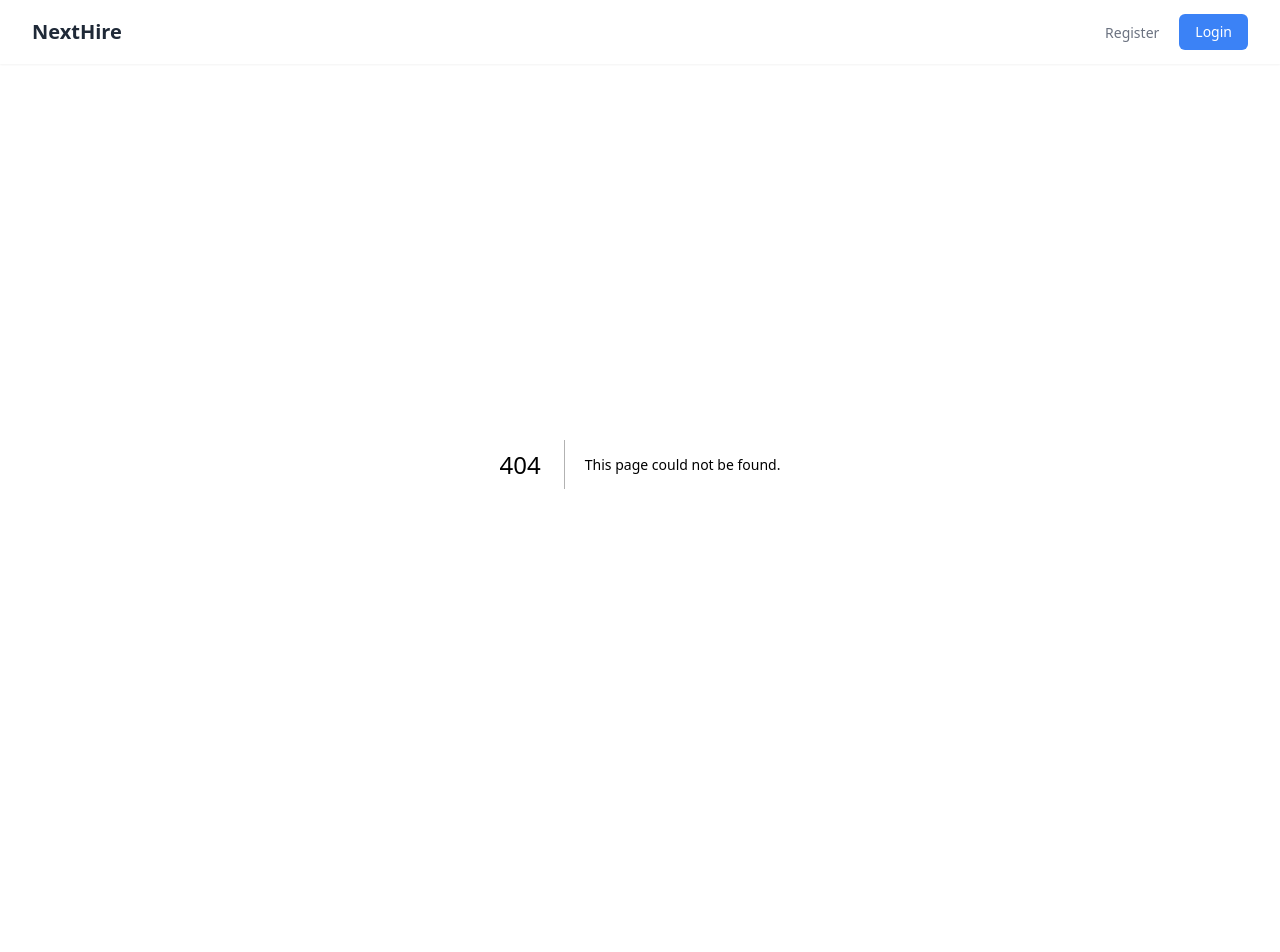
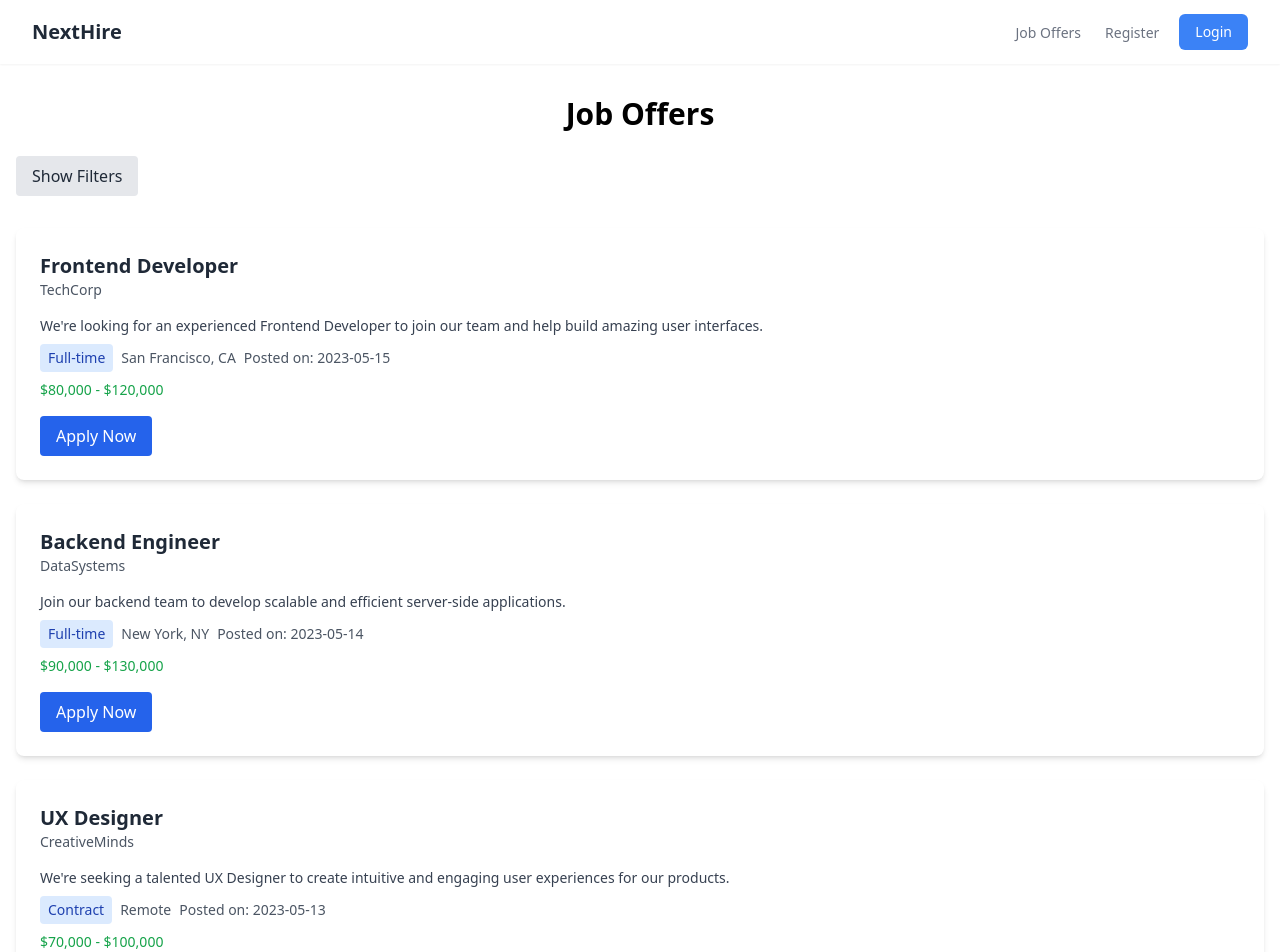
Before and after one commit to NavroO/nexthire-frontend, a Next.js app: page /pages/board in a window 1280 px wide. Before the commit this address had no page. Shown: the top 952 px of the page. Before the commit the page ends 864 px from the top, so only its background shows below. Built offline with nearby package versions, Linux system fonts and the light colour scheme.

Commit message:
setup detail page

```diff
--- a/next.config.mjs
+++ b/next.config.mjs
@@ -1,4 +1,14 @@
 /** @type {import('next').NextConfig} */
-const nextConfig = {};
+const nextConfig = {
+  redirects: async () => {
+    return [
+      {
+        source: "/",
+        destination: "/pages/board",
+        permanent: true,
+      },
+    ];
+  },
+};
 
 export default nextConfig;
--- a/src/app/components/Navbar.tsx
+++ b/src/app/components/Navbar.tsx
@@ -12,19 +12,19 @@ export default function Navbar() {
         <div className="flex justify-between h-16">
           <div className="flex-shrink-0 flex items-center">
             <Link
-              href="/"
+              href="/pages/board"
               className="text-xl font-bold text-gray-800 dark:text-white"
             >
               NextHire
             </Link>
           </div>
           <div className="hidden sm:ml-6 sm:flex sm:items-center sm:space-x-4">
-            {/* <Link
-              href="/job-offers"
+            <Link
+              href="/pages/board"
               className="border-transparent text-gray-500 dark:text-gray-300 hover:border-gray-300 dark:hover:border-gray-700 hover:text-gray-700 dark:hover:text-gray-200 inline-flex items-center px-1 pt-1 border-b-2 text-sm font-medium transition-colors duration-200"
             >
               Job Offers
-            </Link> */}
+            </Link>
             <Link
               href="/pages/register"
               className="border-transparent text-gray-500 dark:text-gray-300 hover:border-gray-300 dark:hover:border-gray-700 hover:text-gray-700 dark:hover:text-gray-200 inline-flex items-center px-1 pt-1 border-b-2 text-sm font-medium transition-colors duration-200"
--- /dev/null
+++ b/src/app/pages/board/[id]/page.tsx
@@ -0,0 +1,9 @@
+const JobDetails = () => {
+  return (
+    <button className="mt-4 px-4 py-2 bg-gray-200 rounded hover:bg-gray-300">
+      Back to Job Board
+    </button>
+  );
+};
+
+export default JobDetails;
--- /dev/null
+++ b/src/app/pages/board/page.tsx
@@ -0,0 +1,175 @@
+"use client";
+
+import { useState } from "react";
+import { useRouter } from "next/navigation";
+
+export default function JobBoard() {
+  const [isFiltersVisible, setIsFiltersVisible] = useState(false);
+  const router = useRouter();
+
+  const jobPostings = [
+    {
+      id: 1,
+      title: "Frontend Developer",
+      company: "TechCorp",
+      location: "San Francisco, CA",
+      type: "Full-time",
+      salary: "$80,000 - $120,000",
+      description:
+        "We're looking for an experienced Frontend Developer to join our team and help build amazing user interfaces.",
+      postedDate: "2023-05-15",
+    },
+    {
+      id: 2,
+      title: "Backend Engineer",
+      company: "DataSystems",
+      location: "New York, NY",
+      type: "Full-time",
+      salary: "$90,000 - $130,000",
+      description:
+        "Join our backend team to develop scalable and efficient server-side applications.",
+      postedDate: "2023-05-14",
+    },
+    {
+      id: 3,
+      title: "UX Designer",
+      company: "CreativeMinds",
+      location: "Remote",
+      type: "Contract",
+      salary: "$70,000 - $100,000",
+      description:
+        "We're seeking a talented UX Designer to create intuitive and engaging user experiences for our products.",
+      postedDate: "2023-05-13",
+    },
+    {
+      id: 4,
+      title: "DevOps Specialist",
+      company: "CloudNine",
+      location: "Seattle, WA",
+      type: "Full-time",
+      salary: "$100,000 - $150,000",
+      description:
+        "Looking for a DevOps expert to streamline our deployment processes and improve system reliability.",
+      postedDate: "2023-05-12",
+    },
+  ];
+
+  return (
+    <div className="container mx-auto px-4 py-8">
+      <h1 className="text-3xl font-bold mb-6 text-center">Job Offers</h1>
+
+      <div className="mb-8">
+        <button
+          onClick={() => setIsFiltersVisible(!isFiltersVisible)}
+          className="w-full md:w-auto px-4 py-2 bg-gray-200 text-gray-800 rounded hover:bg-gray-300 transition-colors duration-300 mb-4 md:mb-0"
+        >
+          {isFiltersVisible ? "Hide Filters" : "Show Filters"}
+        </button>
+
+        <form
+          className={`bg-white shadow-md rounded-lg p-6 ${
+            isFiltersVisible ? "block" : "hidden"
+          }`}
+        >
+          <div className="grid gap-4 md:grid-cols-3">
+            <div>
+              <label
+                htmlFor="jobType"
+                className="block text-sm font-medium text-gray-700 mb-1"
+              >
+                Job Type
+              </label>
+              <select
+                id="jobType"
+                name="jobType"
+                className="w-full p-2 border border-gray-300 rounded"
+              >
+                <option value="">All Types</option>
+                <option value="full-time">Full-time</option>
+                <option value="part-time">Part-time</option>
+                <option value="contract">Contract</option>
+              </select>
+            </div>
+            <div>
+              <label
+                htmlFor="location"
+                className="block text-sm font-medium text-gray-700 mb-1"
+              >
+                Location
+              </label>
+              <input
+                type="text"
+                id="location"
+                name="location"
+                placeholder="Enter location"
+                className="w-full p-2 border border-gray-300 rounded"
+              />
+            </div>
+            <div>
+              <label
+                htmlFor="salaryRange"
+                className="block text-sm font-medium text-gray-700 mb-1"
+              >
+                Salary Range
+              </label>
+              <select
+                id="salaryRange"
+                name="salaryRange"
+                className="w-full p-2 border border-gray-300 rounded"
+              >
+                <option value="">Any Salary</option>
+                <option value="0-50000">$0 - $50,000</option>
+                <option value="50000-100000">$50,000 - $100,000</option>
+                <option value="100000-150000">$100,000 - $150,000</option>
+                <option value="150000+">$150,000+</option>
+              </select>
+            </div>
+          </div>
+          <button
+            type="submit"
+            className="mt-4 w-full md:w-auto px-4 py-2 bg-blue-600 text-white rounded hover:bg-blue-700 transition-colors duration-300"
+          >
+            Apply Filters
+          </button>
+        </form>
+      </div>
+
+      <ul className="space-y-6">
+        {jobPostings.map((job) => (
+          <li
+            key={job.id}
+            className="bg-white shadow-md rounded-lg overflow-hidden hover:shadow-lg transition-shadow duration-300 cursor-pointer"
+            onClick={() => router.push(`/pages/board/${job.id}`)}
+          >
+            <article className="p-6">
+              <header className="mb-4">
+                <h2 className="text-xl font-semibold text-gray-800">
+                  {job.title}
+                </h2>
+                <p className="text-sm text-gray-600">{job.company}</p>
+              </header>
+              <div className="mb-4">
+                <p className="text-sm text-gray-700 mb-2">{job.description}</p>
+                <div className="flex flex-wrap items-center gap-2 text-sm text-gray-600 mb-2">
+                  <span className="bg-blue-100 text-blue-800 px-2 py-1 rounded">
+                    {job.type}
+                  </span>
+                  <span>{job.location}</span>
+                  <span>Posted on: {job.postedDate}</span>
+                </div>
+                <p className="text-sm font-medium text-green-600">
+                  {job.salary}
+                </p>
+              </div>
+              <footer>
+                <button className="w-full sm:w-auto px-4 py-2 bg-blue-600 text-white rounded hover:bg-blue-700 transition-colors duration-300">
+                  Apply Now
+                </button>
+              </footer>
+            </article>
+          </li>
+        ))}
+      </ul>
+    </div>
+  );
+}
```
